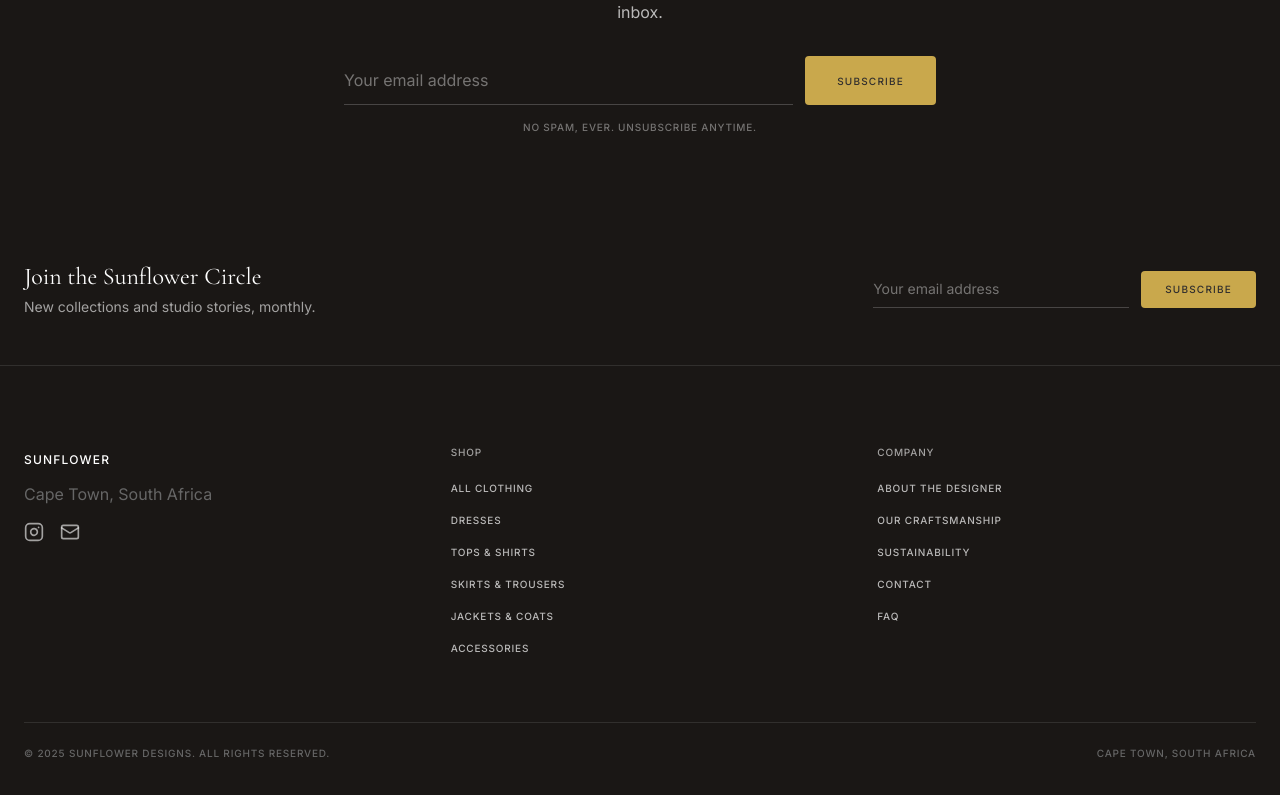
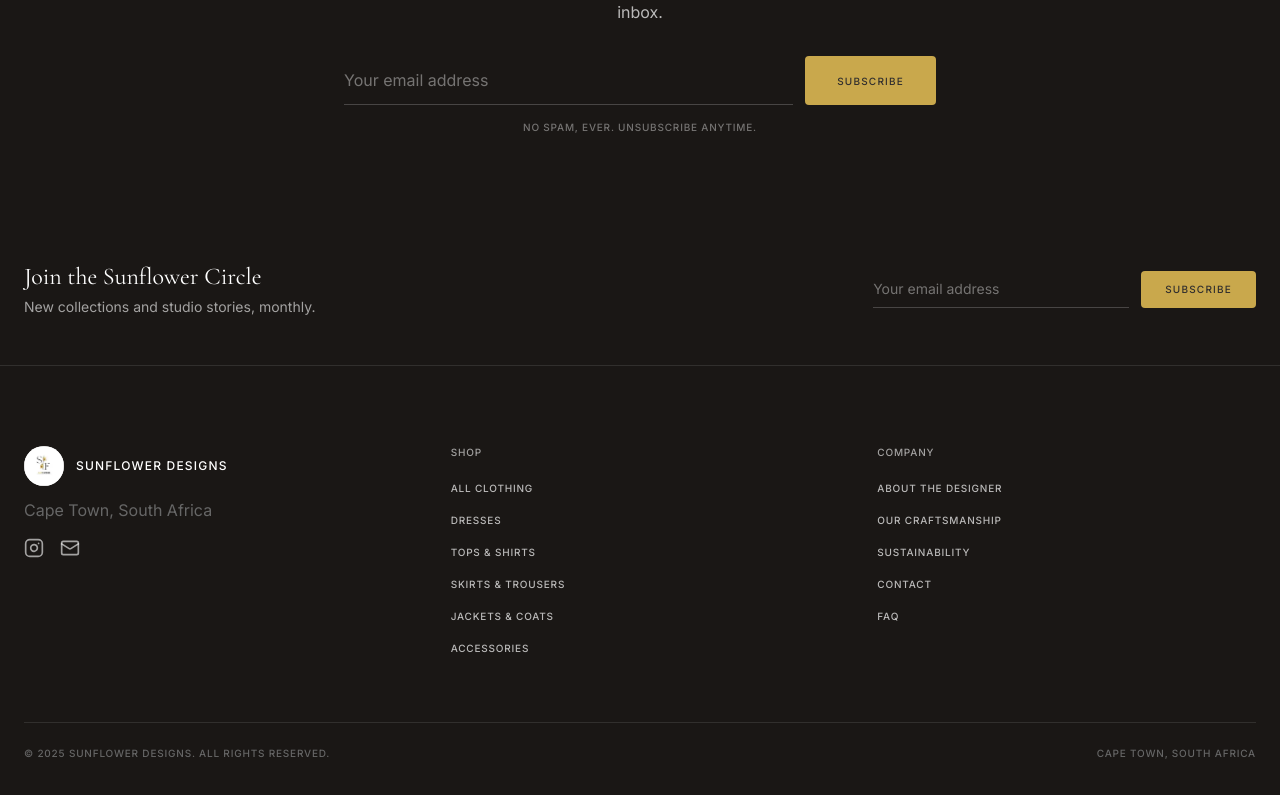
Before and after one commit to fmaasdorp08/sunflower-designs-website, a React (Vite) app: page /contact in a window 1280 px wide. Shown: the part 2648-3443 px from the top of the page. Built offline with nearby package versions, Linux system fonts and the light colour scheme.

Commit message:
Update footer brand name and logo

```diff
--- a/src/components/layout/Footer.tsx
+++ b/src/components/layout/Footer.tsx
@@ -1,6 +1,7 @@
 import { Link } from 'react-router-dom';
 import { Instagram, Mail } from 'lucide-react';
 import { useState } from 'react';
+import { brandImages } from '@/data/brandImages';
 
 export default function Footer() {
   const [email, setEmail] = useState('');
@@ -47,7 +48,10 @@ export default function Footer() {
         <div className="grid grid-cols-1 md:grid-cols-3 gap-12 mb-16">
           {/* Brand */}
           <div>
-            <span className="text-nav text-white tracking-[0.1em]">SUNFLOWER</span>
+            <div className="flex items-center gap-3">
+              <img src={brandImages.logo} alt="Sunflower Designs logo" className="h-10 w-10 rounded-full object-contain bg-white/90" />
+              <span className="text-nav text-white tracking-[0.1em]">Sunflower Designs</span>
+            </div>
             <p className="text-body-small text-warm-grey mt-3">Cape Town, South Africa</p>
             <div className="flex gap-4 mt-4">
               <span className="text-white/60 hover:text-white transition-colors cursor-pointer">
```
